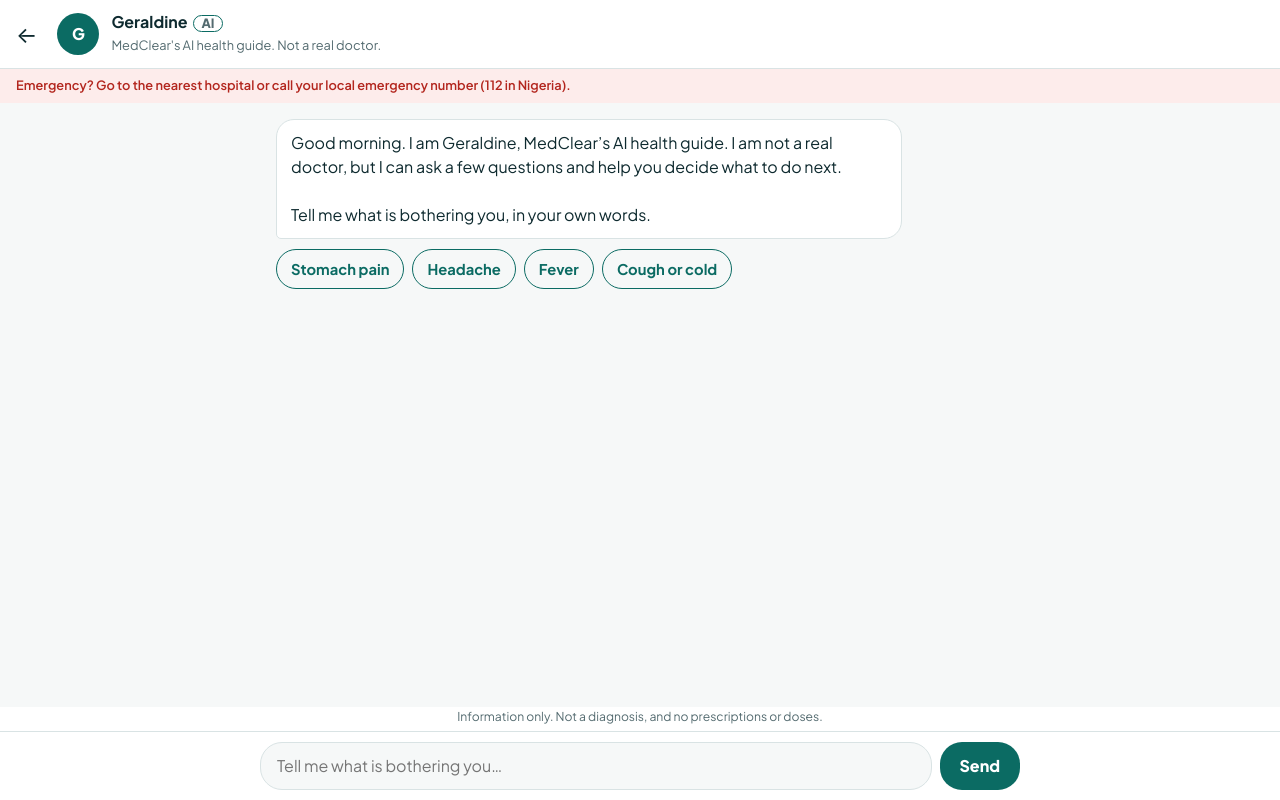
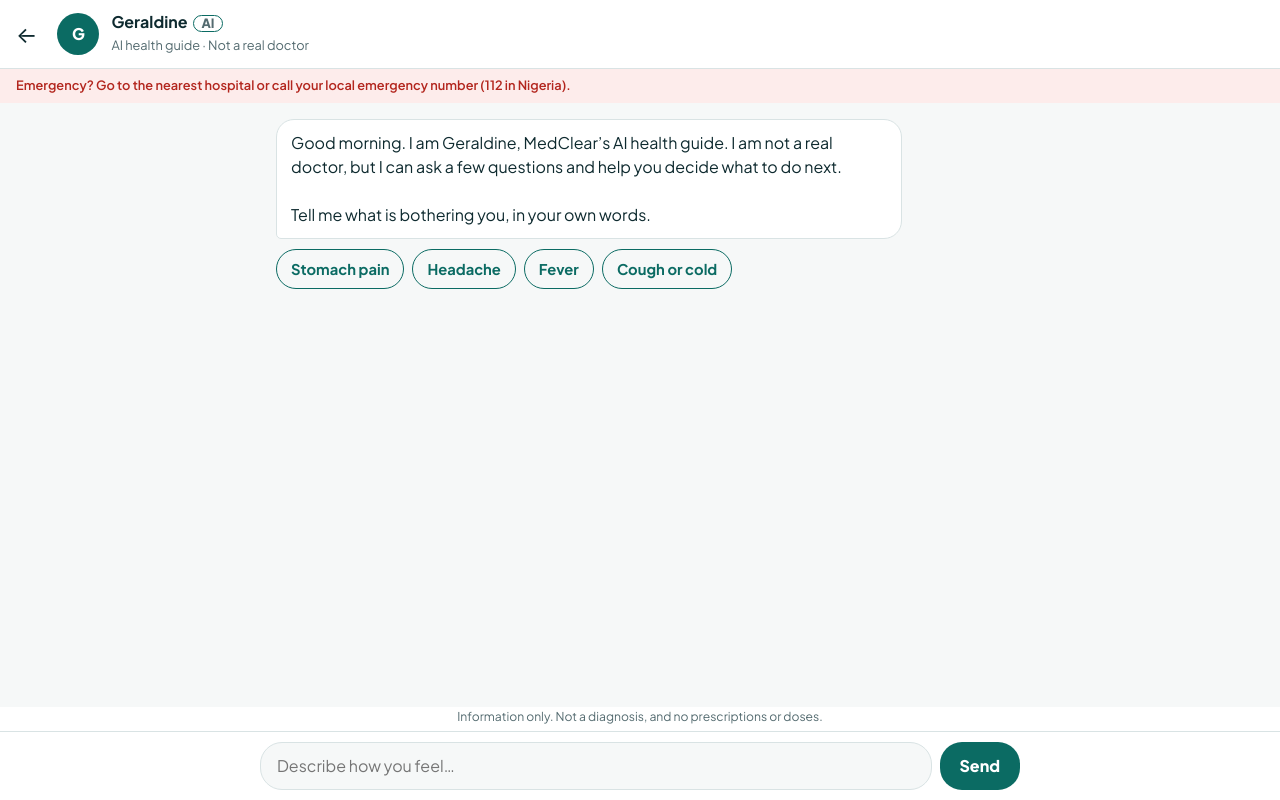
Before and after one commit to Phantom07-dude/medclear, a plain HTML site: page chat.html in a window 1280 px wide. Drawn offline with Linux system fonts and the light colour scheme.

Commit message:
Update AI guide description and textarea placeholder

```diff
--- a/chat.html
+++ b/chat.html
@@ -46,13 +46,13 @@ form button:disabled{opacity:.5}
 <header>
 <a href="/" aria-label="Back to MedClear">←</a>
 <div class="av">G</div>
-<div class="who"><b>Geraldine<span class="ai">AI</span></b><span>MedClear's AI health guide. Not a real doctor.</span></div>
+<div class="who"><b>Geraldine<span class="ai">AI</span></b><span>AI health guide · Not a real doctor</span></div>
 </header>
 <div class="emerg">Emergency? Go to the nearest hospital or call your local emergency number (112 in Nigeria).</div>
 <div id="log" aria-live="polite"></div>
 <div class="note">Information only. Not a diagnosis, and no prescriptions or doses.</div>
 <form id="f"><div class="in">
-<textarea id="t" rows="1" placeholder="Tell me what is bothering you…" aria-label="Describe how you feel"></textarea>
+<textarea id="t" rows="1" placeholder="Describe how you feel…" aria-label="Describe how you feel"></textarea>
 <button id="s" type="submit">Send</button>
 </div></form>
 <script>
```
